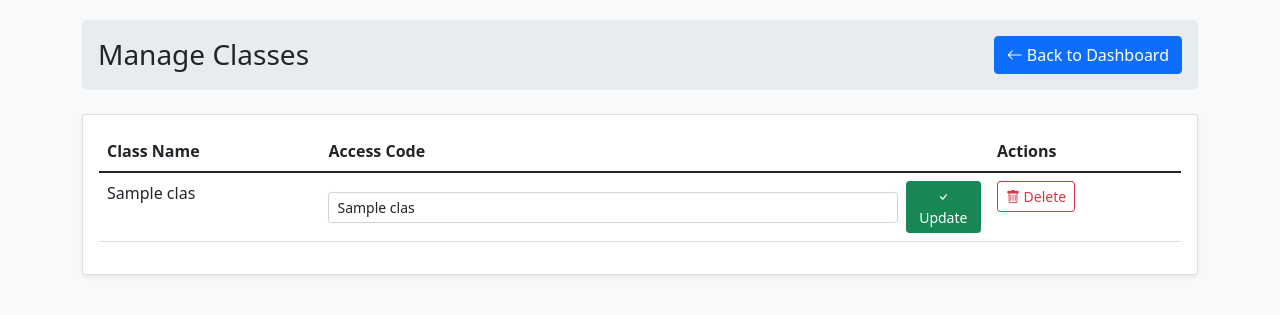
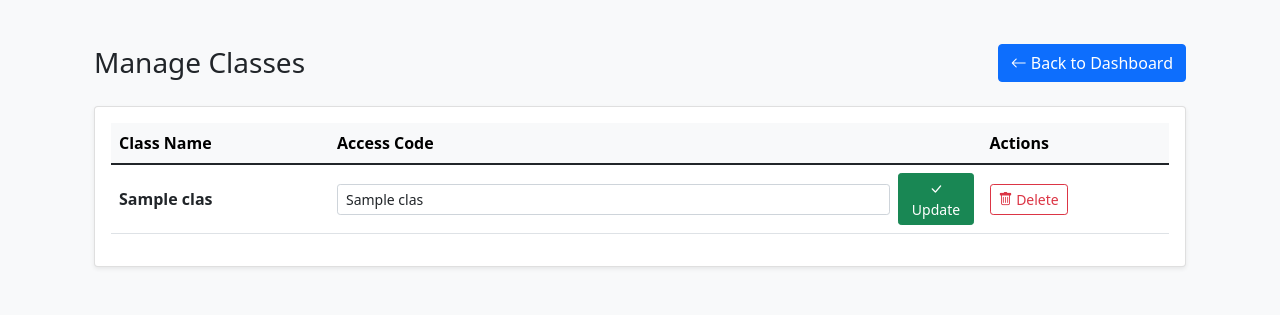
Before and after one commit to alekwu/HKU-MSMK-In-Class-Responses, a Flask app: template templates/view_classes.html in a window 1280 px wide. Shown: the top 315 px of the page. Run offline with Flask 3, Linux system fonts and the light colour scheme; the template is opened without the code that fills it: most values are stand-ins (such as "Sample title", 1, 10 or a date in 2020); some libraries are stand-ins or nearby versions.

Commit message:
Update view_classes.html

```diff
--- a/templates/view_classes.html
+++ b/templates/view_classes.html
@@ -1,30 +1,35 @@
 {% extends "base.html" %}
 
 {% block content %}
+<div class="container mt-4">
     <div class="row">
         <div class="col-md-12">
-        <div class="d-flex justify-content-between align-items-center mb-4 p-3 admin-header">
+            <div class="d-flex justify-content-between align-items-center mb-4">
                 <h1 class="h3 mb-0">Manage Classes</h1>
                 <a href="{{ url_for('admin') }}" class="btn btn-primary">
                     <i class="bi bi-arrow-left"></i> Back to Dashboard
                 </a>
             </div>
 
+            <!-- Flash Messages -->
             {% with messages = get_flashed_messages(with_categories=true) %}
                 {% if messages %}
+                    <div class="mb-4">
                         {% for category, message in messages %}
                         <div class="alert alert-{{ category }} alert-dismissible fade show">
                             {{ message }}
                             <button type="button" class="btn-close" data-bs-dismiss="alert"></button>
                         </div>
                         {% endfor %}
+                    </div>
                 {% endif %}
             {% endwith %}
 
-        <div class="card">
+            <div class="card shadow-sm">
                 <div class="card-body">
-                <table class="table table-hover">
-                    <thead>
+                    <div class="table-responsive">
+                        <table class="table table-hover align-middle">
+                            <thead class="table-light">
                                 <tr>
                                     <th>Class Name</th>
                                     <th>Access Code</th>
@@ -34,23 +39,25 @@
                             <tbody>
                                 {% for class in classes %}
                                 <tr>
-                            <td>{{ class[1] }}</td>
+                                    <td class="fw-bold">{{ class[1] }}</td>
                                     <td>
-                                <form method="POST" action="{{ url_for('update_access_code', class_id=class[0]) }}" class="d-flex align-items-center">
+                                        <form method="POST" action="{{ url_for('update_access_code', class_id=class[0]) }}"
+                                              class="d-flex align-items-center"
+                                              onsubmit="return validateAccessCode(this)">
                                             <input type="text" class="form-control form-control-sm"
                                                    name="new_access_code" value="{{ class[2] }}"
                                                    pattern=".{4,}"
                                                    title="Access code must be at least 4 characters"
                                                    required>
                                             <button type="submit" class="btn btn-sm btn-success ms-2">
-                                        <i class="bi bi-check"></i> Update
+                                                <i class="bi bi-check-lg"></i> Update
                                             </button>
                                         </form>
                                     </td>
                                     <td>
                                         <a href="{{ url_for('delete_class', class_id=class[0]) }}"
                                            class="btn btn-sm btn-outline-danger"
-                                   onclick="return confirm('Are you sure you want to delete this class and all its responses? This cannot be undone.')">
+                                           onclick="return confirm('Permanently delete this class and all its responses?')">
                                             <i class="bi bi-trash"></i> Delete
                                         </a>
                                     </td>
@@ -62,4 +69,17 @@
                 </div>
             </div>
         </div>
+    </div>
+</div>
+
+<script>
+function validateAccessCode(form) {
+    const input = form.querySelector('input[name="new_access_code"]');
+    if (input.value.length < 4) {
+        alert('Access code must be at least 4 characters');
+        return false;
+    }
+    return true;
+}
+</script>
 {% endblock %}
```
Lines whose indentation alone changed are shown as unchanged.
